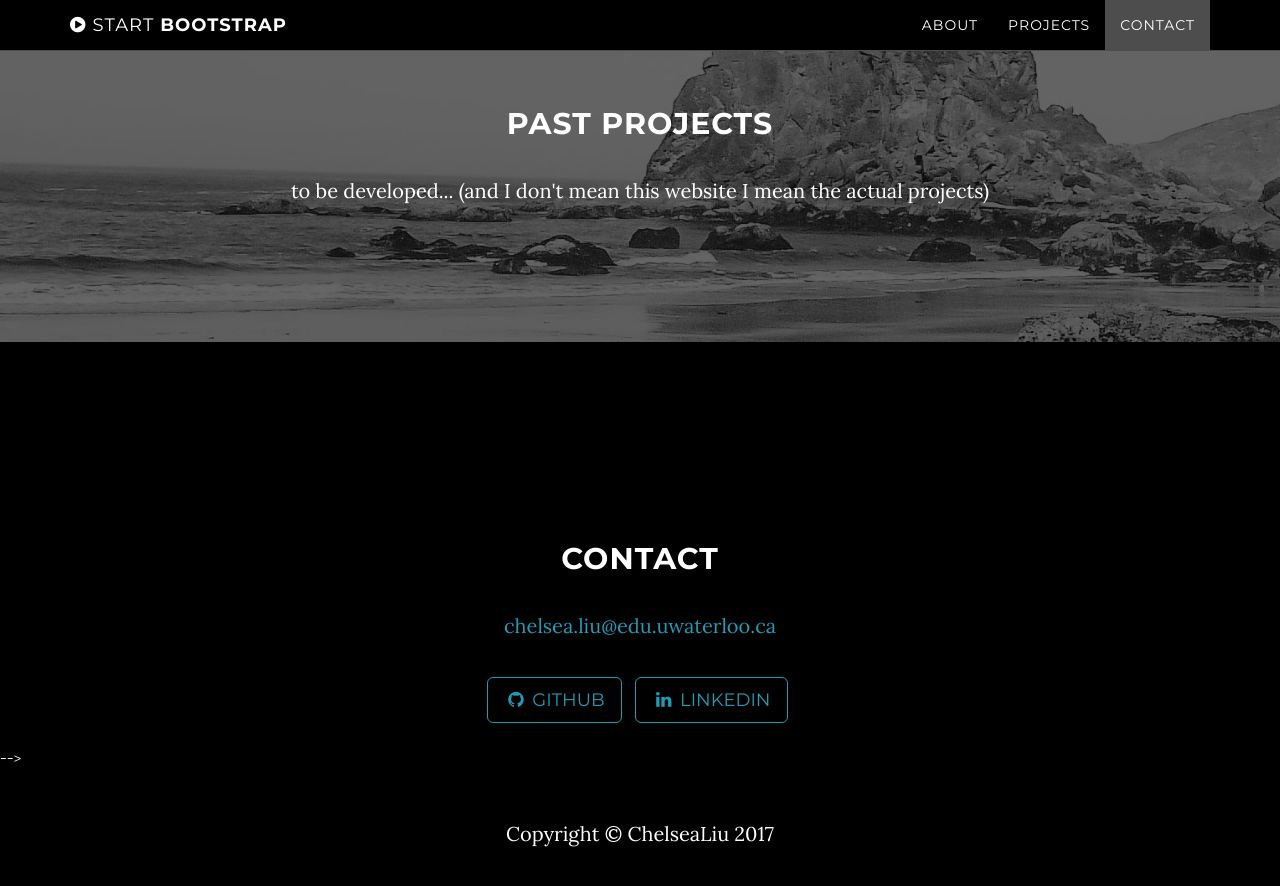
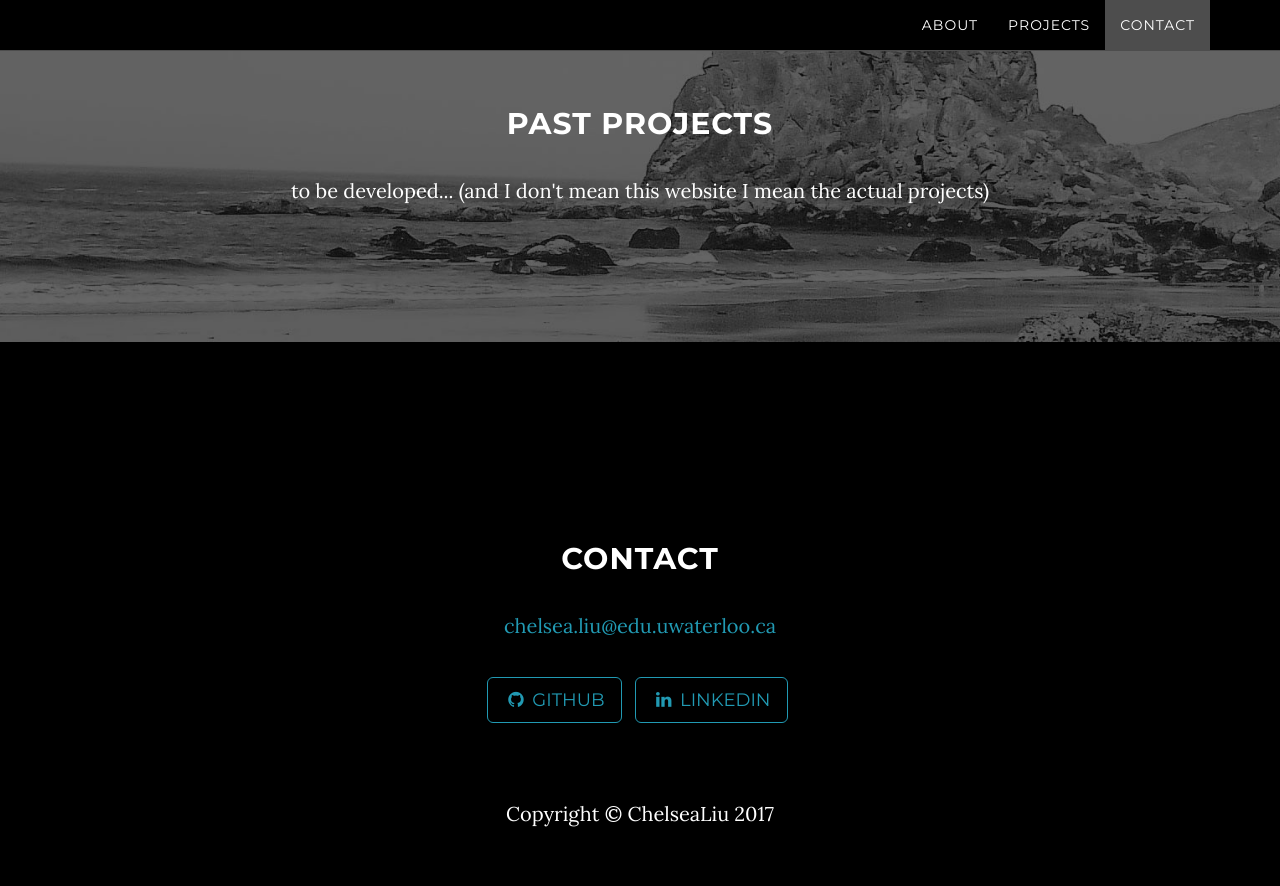
Before and after one commit to zchelseal/GoodRock, a Jekyll site: the page built from index.html, in a window 1280 px wide and 900 px high, scrolled down 1562 px. Shown: the top 886 px of the window. Built offline with Jekyll 4.4.1, drawn with Linux system fonts in a browser that asks for light colours.

Commit message:
Removed bootstrap ad

```diff
--- a/_includes/map.html
+++ b/_includes/map.html
@@ -1,2 +1,2 @@
     <!-- Map Section -->
-      <!-- <div id="map"></div> -->
+      <!-- <div id="map"></div>
--- a/_includes/nav.html
+++ b/_includes/nav.html
@@ -1,14 +1,14 @@
  <!-- Navigation -->
     <nav class="navbar navbar-custom navbar-fixed-top" role="navigation">
         <div class="container">
-            <div class="navbar-header">
+            <!-- <div class="navbar-header">
                 <button type="button" class="navbar-toggle" data-toggle="collapse" data-target=".navbar-main-collapse">
                     <i class="fa fa-bars"></i>
                 </button>
                 <a class="navbar-brand page-scroll" href="#page-top">
                     <i class="fa fa-play-circle"></i>  <span class="light">Start</span> Bootstrap
                 </a>
-            </div>
+            </div> -->
 
             <!-- Collect the nav links, forms, and other content for toggling -->
             <div class="collapse navbar-collapse navbar-right navbar-main-collapse">
```
Also changed, not shown: 1 other file.
